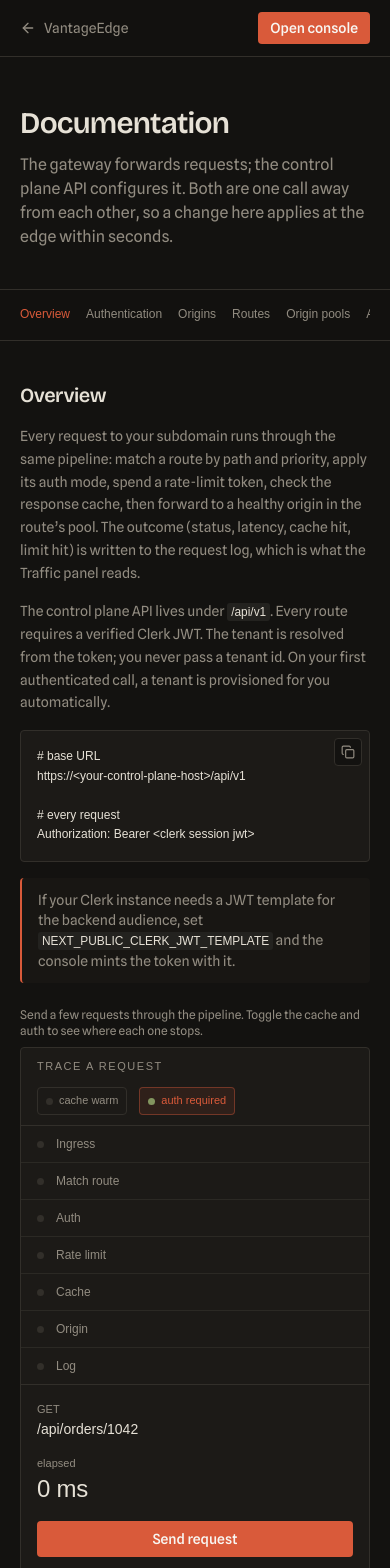
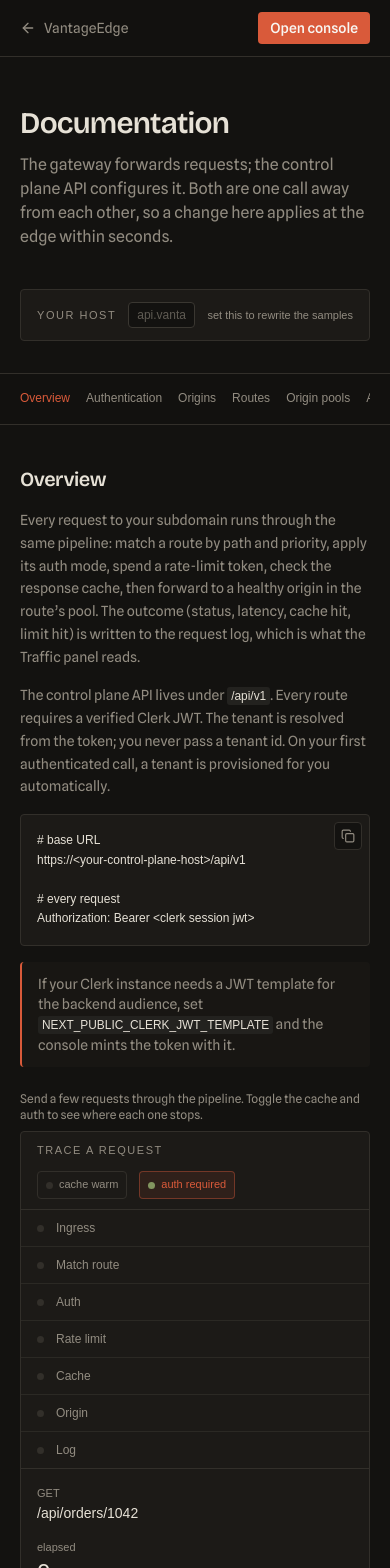
Before and after one commit to Rakshit-gen/vantageedge-fe, a Next.js app: page /docs in a window 390 px wide. Shown: the top 1568 px of the page. Built offline with nearby package versions, Linux system fonts and the light colour scheme; no server answers; a web font is replaced by a local one.

Commit message:
fe: docs host bar rewrites the curl samples to your host

```diff
--- a/app/docs/page.tsx
+++ b/app/docs/page.tsx
@@ -1,6 +1,6 @@
 import Link from 'next/link'
 import { ArrowLeft } from 'lucide-react'
-import { CodeBlock } from '@/components/code-block'
+import { DocsConfig, HostBar, DocsCode } from '@/components/docs-config'
 import { DocsNav } from '@/components/docs-nav'
 import { RequestSim } from '@/components/request-sim'
 
@@ -44,7 +44,10 @@ export default function DocsPage() {
           each other, so a change here applies at the edge within seconds.
         </p>
 
-        <div className="mt-10 lg:grid lg:grid-cols-[150px_1fr] lg:gap-12">
+        <DocsConfig>
+        <div className="mt-10">
+        <HostBar />
+        <div className="lg:grid lg:grid-cols-[150px_1fr] lg:gap-12">
           <div className="sticky top-14 z-20 -mx-5 border-y border-border bg-background/90 px-5 py-3 backdrop-blur lg:top-20 lg:mx-0 lg:self-start lg:border-0 lg:bg-transparent lg:p-0">
             <DocsNav sections={SECTIONS} />
           </div>
@@ -62,7 +65,7 @@ export default function DocsPage() {
             JWT. The tenant is resolved from the token; you never pass a tenant id. On your first
             authenticated call, a tenant is provisioned for you automatically.
           </p>
-          <CodeBlock
+          <DocsCode
             code={`# base URL
 https://<your-control-plane-host>/api/v1
 
@@ -87,7 +90,7 @@ Authorization: Bearer <clerk session jwt>`}
             <Code>Authorization: Bearer &lt;jwt&gt;</Code> automatically. Machines use an API key in the{' '}
             <Code>X-API-Key</Code> header, issued from the Keys panel with the scopes it needs.
           </p>
-          <CodeBlock
+          <DocsCode
             code={`# session (what the console sends)
 curl https://<host>/api/v1/routes \\
   -H "Authorization: Bearer $CLERK_JWT"
@@ -109,7 +112,7 @@ curl https://<host>/api/v1/routes \\
               ['DELETE', '/origins/{id}', 'Remove'],
             ]}
           />
-          <CodeBlock
+          <DocsCode
             code={`curl -X POST https://<host>/api/v1/origins \\
   -H "Authorization: Bearer $CLERK_JWT" \\
   -H "Content-Type: application/json" \\
@@ -139,7 +142,7 @@ curl https://<host>/api/v1/routes \\
               ['DELETE', '/routes/{id}', 'Remove'],
             ]}
           />
-          <CodeBlock
+          <DocsCode
             code={`curl -X POST https://<host>/api/v1/routes \\
   -H "Authorization: Bearer $CLERK_JWT" \\
   -H "Content-Type: application/json" \\
@@ -189,7 +192,7 @@ curl https://<host>/api/v1/routes \\
               ['DELETE', '/api-keys/{id}', 'Revoke'],
             ]}
           />
-          <CodeBlock
+          <DocsCode
             code={`curl -X POST https://<host>/api/v1/api-keys \\
   -H "Authorization: Bearer $CLERK_JWT" \\
   -H "Content-Type: application/json" \\
@@ -204,7 +207,7 @@ curl https://<host>/api/v1/routes \\
             <Code>24h</Code>, daily beyond that.
           </p>
           <EndpointList rows={[['GET', '/analytics?window=1h|24h|7d|30d', 'Traffic rollup']]} />
-          <CodeBlock
+          <DocsCode
             code={`curl "https://<host>/api/v1/analytics?window=24h" \\
   -H "Authorization: Bearer $CLERK_JWT"
 
@@ -253,6 +256,8 @@ curl https://<host>/api/v1/routes \\
         </div>
           </div>
         </div>
+        </div>
+        </DocsConfig>
       </div>
     </div>
   )
--- /dev/null
+++ b/components/docs-config.tsx
@@ -0,0 +1,107 @@
+'use client'
+
+import { createContext, useContext, useEffect, useState, type ReactNode } from 'react'
+import { Check, Copy } from 'lucide-react'
+import { copyText } from '@/lib/utils'
+
+const HOST_KEY = 've-docs-host'
+const PLACEHOLDER = /<your-control-plane-host>|<host>/g
+
+type Ctx = { host: string; setHost: (v: string) => void }
+const DocsCtx = createContext<Ctx>({ host: '', setHost: () => {} })
+export const useDocsConfig = () => useContext(DocsCtx)
+
+/** Holds the reader's own control-plane host, remembered across visits. */
+export function DocsConfig({ children }: { children: ReactNode }) {
+  const [host, setHost] = useState('')
+
+  useEffect(() => {
+    try {
+      const v = localStorage.getItem(HOST_KEY)
+      if (v) setHost(v)
+    } catch {}
+  }, [])
+
+  useEffect(() => {
+    try {
+      if (host) localStorage.setItem(HOST_KEY, host)
+      else localStorage.removeItem(HOST_KEY)
+    } catch {}
+  }, [host])
+
+  return <DocsCtx.Provider value={{ host, setHost }}>{children}</DocsCtx.Provider>
+}
+
+export function HostBar() {
+  const { host, setHost } = useDocsConfig()
+  return (
+    <div className="panel mb-8 flex flex-wrap items-center gap-x-3 gap-y-2 px-4 py-3">
+      <label htmlFor="docs-host" className="eyebrow shrink-0 after:hidden">
+        your host
+      </label>
+      <input
+        id="docs-host"
+        value={host}
+        onChange={(e) => setHost(e.target.value.trim())}
+        placeholder="api.vantageedge.example.com"
+        spellCheck={false}
+        autoCapitalize="off"
+        className="ledger min-w-0 flex-1 rounded border border-input bg-background px-2 py-1 text-xs text-foreground placeholder:text-muted-foreground/60 focus:border-patch focus:outline-none"
+      />
+      <span className="ledger text-[11px] text-muted-foreground">
+        {host ? 'patched into every sample below' : 'set this to rewrite the samples'}
+      </span>
+      {host && (
+        <button
+          onClick={() => setHost('')}
+          className="ledger text-[11px] text-muted-foreground hover:text-foreground"
+        >
+          reset
+        </button>
+      )}
+    </div>
+  )
+}
+
+/** A CodeBlock that swaps the host placeholder for the reader's own host. */
+export function DocsCode({ code }: { code: string }) {
+  const { host } = useDocsConfig()
+  const [copied, setCopied] = useState(false)
+  const resolved = host ? code.replace(PLACEHOLDER, host) : code
+
+  const parts: ReactNode[] = []
+  if (host) {
+    const segs = code.split(PLACEHOLDER)
+    segs.forEach((s, i) => {
+      parts.push(s)
+      if (i < segs.length - 1)
+        parts.push(
+          <span key={i} className="rounded-[2px] bg-patch/15 text-patch">
+            {host}
+          </span>,
+        )
+    })
+  } else {
+    parts.push(code)
+  }
+
+  return (
+    <div className="group relative">
+      <pre className="ledger overflow-x-auto rounded border border-border bg-card p-4 text-xs leading-relaxed text-foreground">
+        <code>{parts}</code>
+      </pre>
+      <button
+        onClick={async () => {
+          if (await copyText(resolved)) {
+            setCopied(true)
+            setTimeout(() => setCopied(false), 1500)
+          }
+        }}
+        className="absolute right-2 top-2 rounded border border-border bg-background p-1.5 text-muted-foreground opacity-100 transition-opacity hover:text-foreground sm:opacity-0 sm:group-hover:opacity-100"
+        aria-label="Copy"
+      >
+        {copied ? <Check className="h-3.5 w-3.5" /> : <Copy className="h-3.5 w-3.5" />}
+      </button>
+    </div>
+  )
+}
```
